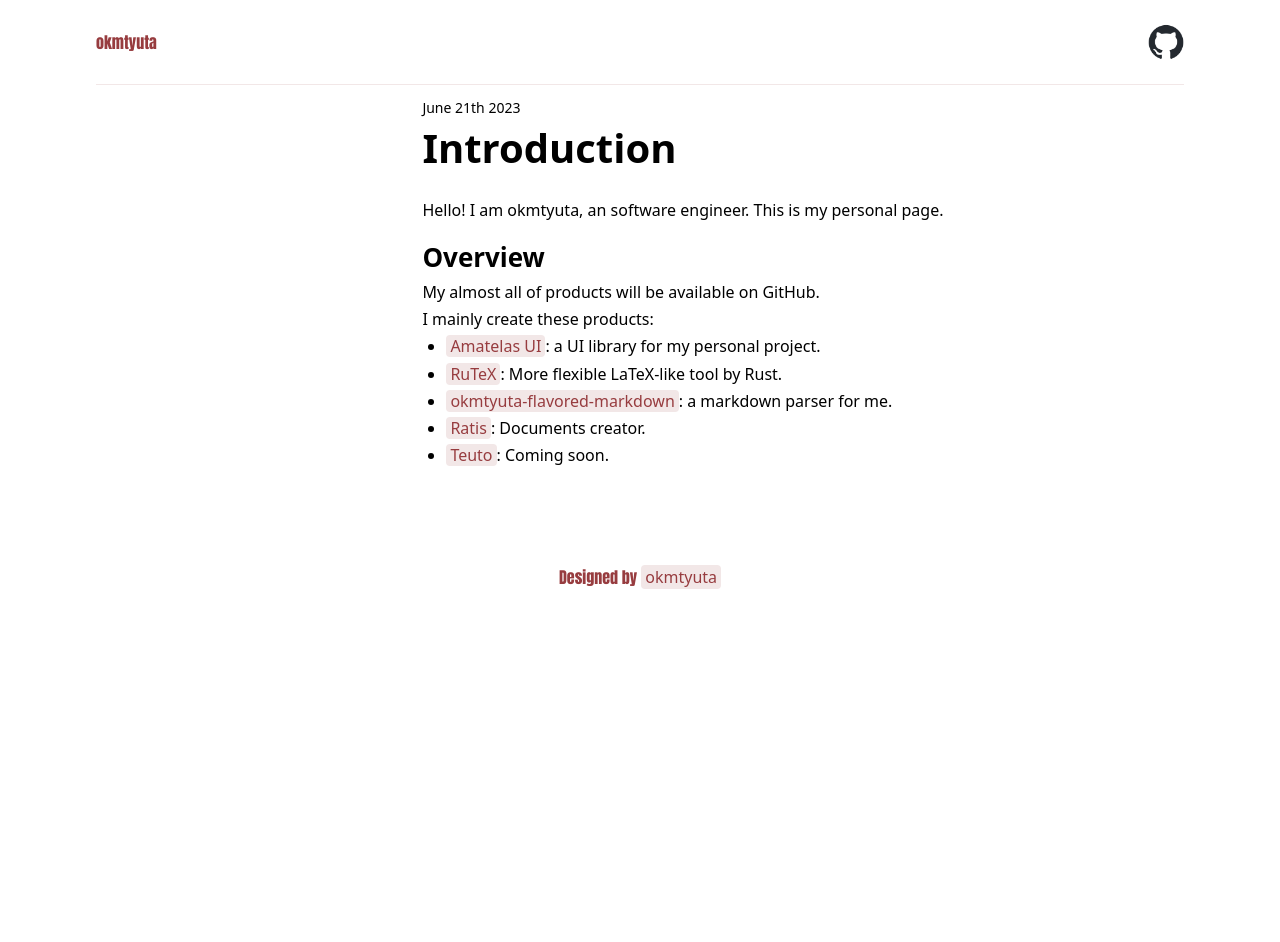
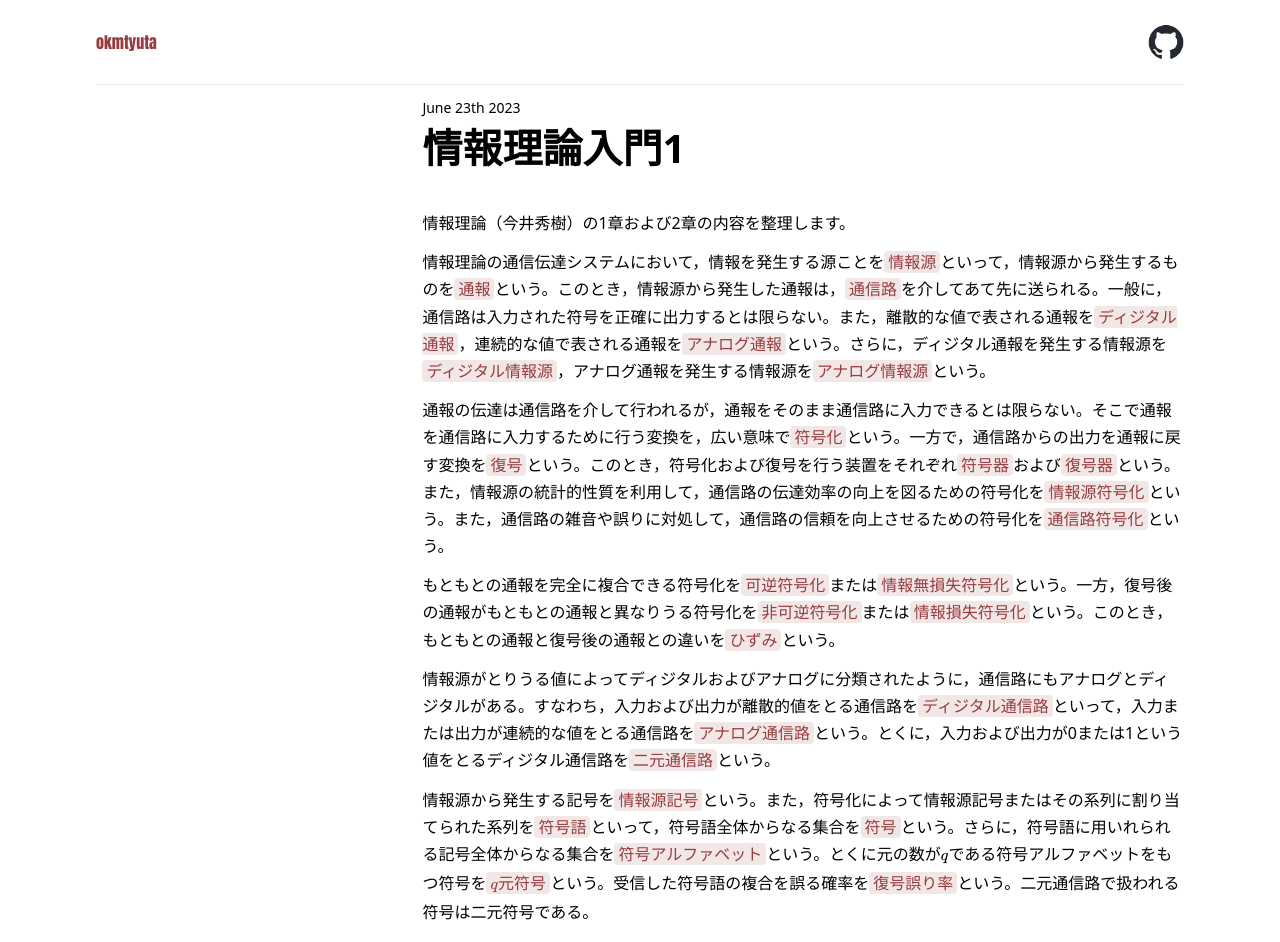
Before and after one commit to okmtyuta/okmtyuta-profile, a React (Vite) app: page / in a window 1280 px wide. Shown: the top 942 px of the page. Before the commit the page ends 800 px from the top, so only its background shows below. Built offline with nearby package versions, Linux system fonts and the light colour scheme; a web font is replaced by a local one.

Commit message:
auto-commit

```diff
--- a/src/components/amatelas/base/paragraph/paragraph.module.scss
+++ b/src/components/amatelas/base/paragraph/paragraph.module.scss
@@ -1,5 +1,6 @@
 .paragraph {
   line-height: 1.7;
+  margin: 12px 0;
 }
 .justify {
   text-align: justify;
--- a/src/components/page/Frame.tsx
+++ b/src/components/page/Frame.tsx
@@ -47,7 +47,7 @@ export const Frame = (props: FrameProps) => {
           <div>{props.children}</div>
         </div>
       </div>
-      <div className="flex justify-center pt-12">
+      <div className="mb-24 flex justify-center pt-12">
         <span className="font-anton text-theme-color-primary">Designed by </span>
         <Space />
         <Highlight>okmtyuta</Highlight>
--- a/src/components/page/frame.module.scss
+++ b/src/components/page/frame.module.scss
@@ -11,10 +11,10 @@
     margin: 0px 96px 48px 96px;
   }
   @include mq.mq(sp) {
-    margin: 48px 24px;
+    margin: 12px 24px;
   }
   @include mq.mq(tab) {
-    margin: 48px 24px;
+    margin: 12px 24px;
   }
 }
 
--- a/src/main.tsx
+++ b/src/main.tsx
@@ -1,37 +1,38 @@
 import React from 'react'
 import ReactDOM from 'react-dom/client'
 import './index.css'
-import { App } from './App'
+// import { App } from './App'
 
 // import { createBrowserRouter, RouterProvider } from 'react-router-dom'
-import { createBrowserRouter } from 'react-router-dom'
-import { Top } from './pages/top.js'
-import { DesignRule } from './pages/design-rule.js'
-import { Article } from './pages/articles/article.js'
+// import { createBrowserRouter } from 'react-router-dom'
+// import { Top } from './pages/top.js'
+// import { DesignRule } from './pages/design-rule.js'
+// import { Article } from './pages/articles/article.js'
+import { InfoThm } from './pages/InfoThm.js'
 
-const router = createBrowserRouter([
-  {
-    path: '/',
-    element: <Top />
-  },
-  {
-    path: '/about',
-    element: <App />
-  },
-  {
-    path: '/articles/:id',
-    element: <Article />
-  },
-  {
-    path: '/design-rule',
-    element: <DesignRule />
-  }
-])
+// const router = createBrowserRouter([
+//   {
+//     path: '/',
+//     element: <Top />
+//   },
+//   {
+//     path: '/about',
+//     element: <App />
+//   },
+//   {
+//     path: '/articles/:id',
+//     element: <Article />
+//   },
+//   {
+//     path: '/design-rule',
+//     element: <DesignRule />
+//   }
+// ])
 
-console.log(router)
+// console.log(router)
 
 ReactDOM.createRoot(document.getElementById('root') as HTMLElement).render(
   <React.StrictMode>
-    <App />
+    <InfoThm />
   </React.StrictMode>
 )
--- /dev/null
+++ b/src/pages/InfoThm.tsx
@@ -0,0 +1,71 @@
+import { Paragraph } from '../components/amatelas/base/paragraph/Paragraph'
+import { Title } from '../components/amatelas/base/title/title'
+import { Highlight } from '../components/amatelas/display/highlight/Highlight'
+import { Frame } from '../components/page/Frame'
+import { Retex } from '../components/retex/Retex'
+
+export const InfoThm = () => {
+  return (
+    <Frame pageId={1}>
+      <Title posted="June 23th 2023">情報理論入門1</Title>
+
+      <Paragraph>情報理論（今井秀樹）の1章および2章の内容を整理します。</Paragraph>
+
+      <Paragraph>
+        情報理論の通信伝達システムにおいて，情報を発生する源ことを<Highlight>情報源</Highlight>
+        といって，情報源から発生するものを<Highlight>通報</Highlight>という。このとき，情報源から発生した通報は，
+        <Highlight>通信路</Highlight>
+        を介してあて先に送られる。一般に，通信路は入力された符号を正確に出力するとは限らない。また，離散的な値で表される通報を
+        <Highlight>ディジタル通報</Highlight>，連続的な値で表される通報を<Highlight>アナログ通報</Highlight>
+        という。さらに，ディジタル通報を発生する情報源を<Highlight>ディジタル情報源</Highlight>
+        ，アナログ通報を発生する情報源を<Highlight>アナログ情報源</Highlight>という。
+      </Paragraph>
+
+      <Paragraph>
+        通報の伝達は通信路を介して行われるが，通報をそのまま通信路に入力できるとは限らない。そこで通報を通信路に入力するために行う変換を，広い意味で
+        <Highlight>符号化</Highlight>という。一方で，通信路からの出力を通報に戻す変換を<Highlight>復号</Highlight>
+        という。このとき，符号化および復号を行う装置をそれぞれ<Highlight>符号器</Highlight>および
+        <Highlight>復号器</Highlight>
+        という。また，情報源の統計的性質を利用して，通信路の伝達効率の向上を図るための符号化を
+        <Highlight>情報源符号化</Highlight>
+        という。また，通信路の雑音や誤りに対処して，通信路の信頼を向上させるための符号化を
+        <Highlight>通信路符号化</Highlight>という。
+      </Paragraph>
+
+      <Paragraph>
+        もともとの通報を完全に複合できる符号化を<Highlight>可逆符号化</Highlight>または
+        <Highlight>情報無損失符号化</Highlight>という。一方，復号後の通報がもともとの通報と異なりうる符号化を
+        <Highlight>非可逆符号化</Highlight>または<Highlight>情報損失符号化</Highlight>
+        という。このとき，もともとの通報と復号後の通報との違いを<Highlight>ひずみ</Highlight>という。
+      </Paragraph>
+
+      <Paragraph>
+        情報源がとりうる値によってディジタルおよびアナログに分類されたように，通信路にもアナログとディジタルがある。すなわち，入力および出力が離散的値をとる通信路を
+        <Highlight>ディジタル通信路</Highlight>といって，入力または出力が連続的な値をとる通信路を
+        <Highlight>アナログ通信路</Highlight>という。とくに，入力および出力が0または1という値をとるディジタル通信路を
+        <Highlight>二元通信路</Highlight>という。
+      </Paragraph>
+
+      <Paragraph>
+        情報源から発生する記号を<Highlight>情報源記号</Highlight>
+        という。また，符号化によって情報源記号またはその系列に割り当てられた系列を<Highlight>符号語</Highlight>
+        といって，符号語全体からなる集合を<Highlight>符号</Highlight>
+        という。さらに，符号語に用いれられる記号全体からなる集合を<Highlight>符号アルファベット</Highlight>
+        という。とくに元の数が
+        <Retex text="$q$" />
+        である符号アルファベットをもつ符号を
+        <Highlight>
+          <Retex text="$q$" />
+          元符号
+        </Highlight>
+        という。受信した符号語の複合を誤る確率を<Highlight>復号誤り率</Highlight>
+        という。二元通信路で扱われる符号は二元符号である。
+      </Paragraph>
+
+      <Paragraph>
+        通信路では誤りが生じうるため，通信路の出力系列は，通信路に入力された符号系列とは必ずしも一致しない。そこで，入力された符号系列と区別して，通信路の出力系列を
+        <Highlight>受信系列</Highlight>という。
+      </Paragraph>
+    </Frame>
+  )
+}
```
